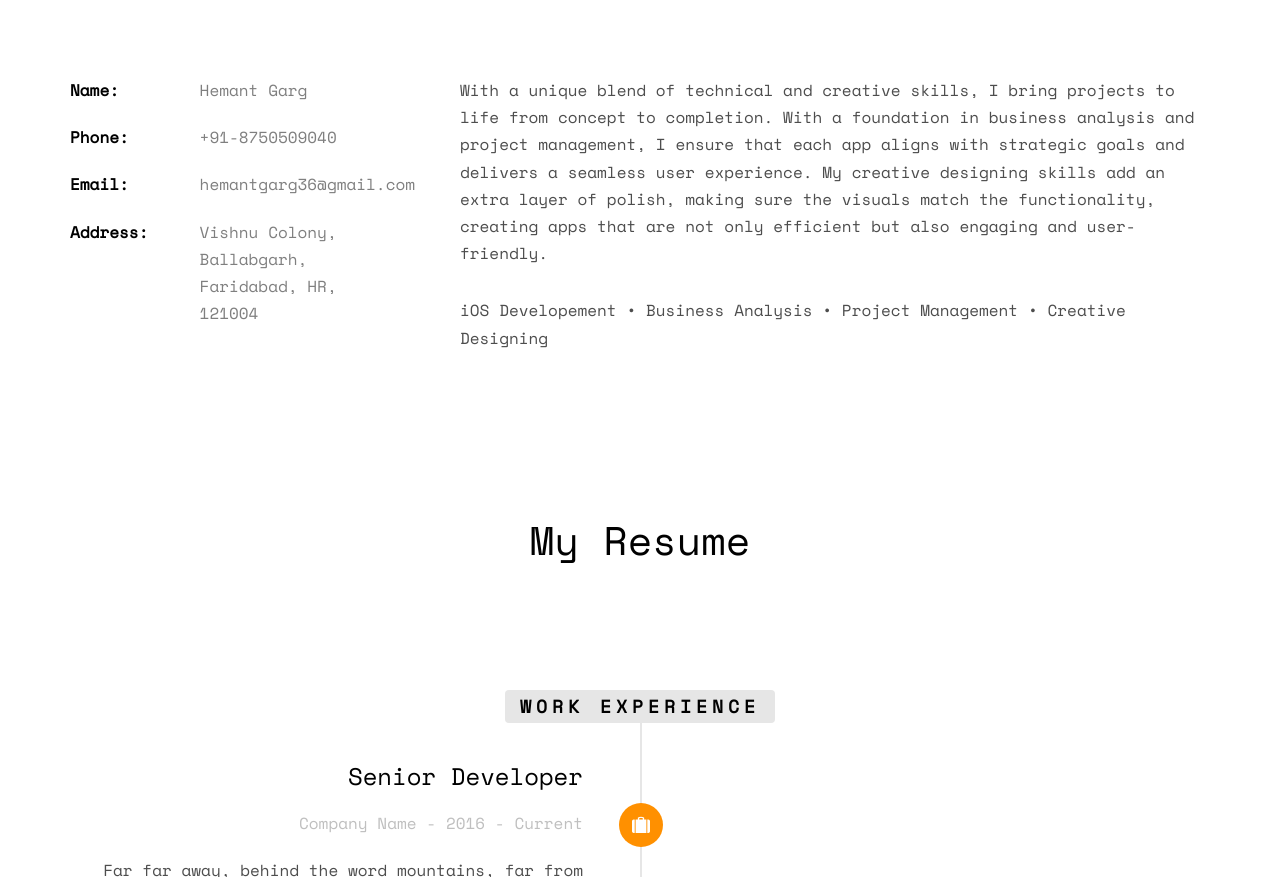
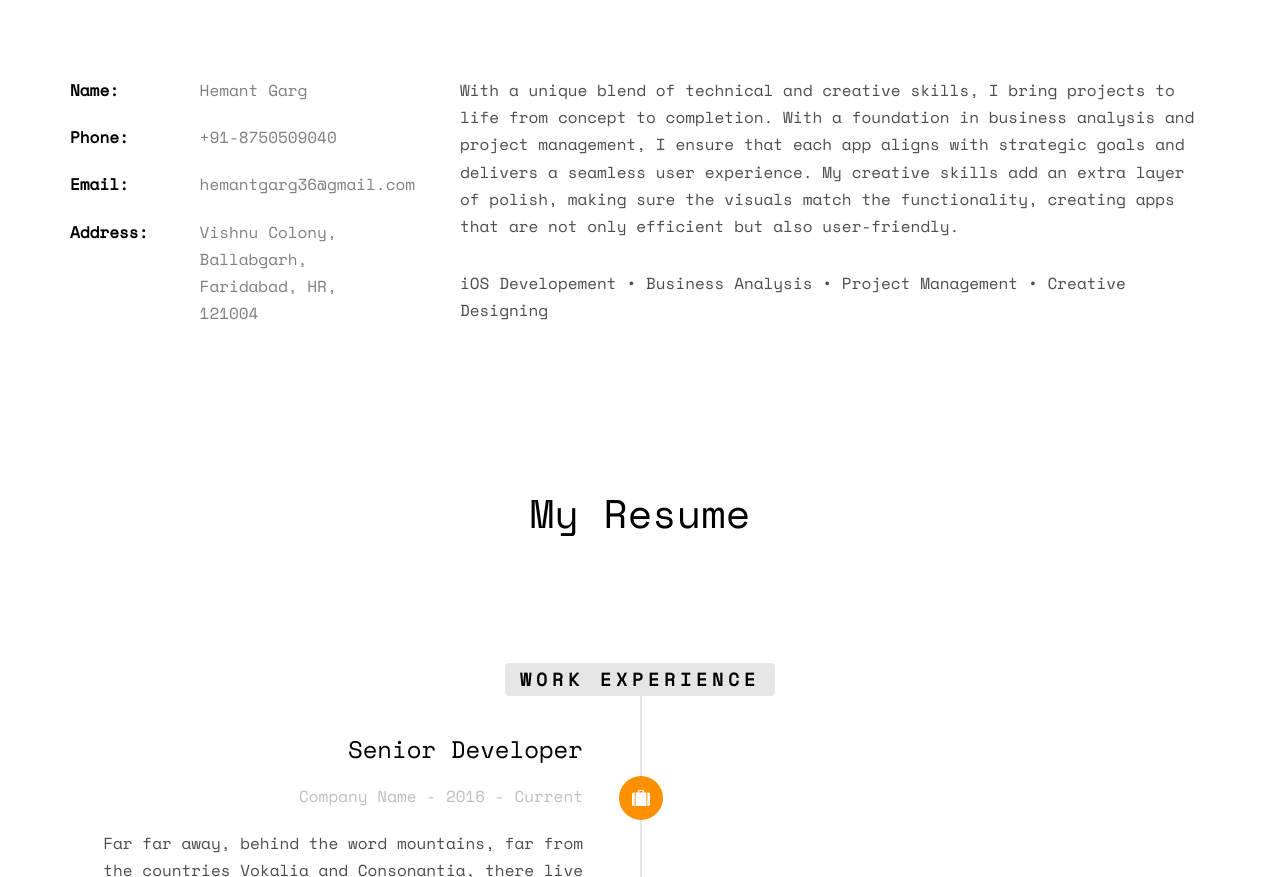
Before and after one commit to Travloper/portfolio, a plain HTML site: page index.html in a window 1280 px wide. Shown: the part 947-1824 px from the top of the page. Drawn offline with nearby package versions, Linux system fonts and the light colour scheme; some packages are replaced by stand-ins of ours; no server answers; files whose address does not match are found by name.

Commit message:
Update index.html

```diff
--- a/index.html
+++ b/index.html
@@ -86,7 +86,7 @@
 					</ul>
 				</div>
 				<div class="col-md-8">
-					<p>With a unique blend of technical and creative skills, I bring projects to life from concept to completion. With a foundation in business analysis and project management, I ensure that each app aligns with strategic goals and delivers a seamless user experience. My creative designing skills add an extra layer of polish, making sure the visuals match the functionality, creating apps that are not only efficient but also engaging and user-friendly.</p>
+					<p>With a unique blend of technical and creative skills, I bring projects to life from concept to completion. With a foundation in business analysis and project management, I ensure that each app aligns with strategic goals and delivers a seamless user experience. My creative skills add an extra layer of polish, making sure the visuals match the functionality, creating apps that are not only efficient but also user-friendly.</p>
 					<p>iOS Developement • Business Analysis • Project Management • Creative Designing</p>
 				</div>
 			</div>
```
